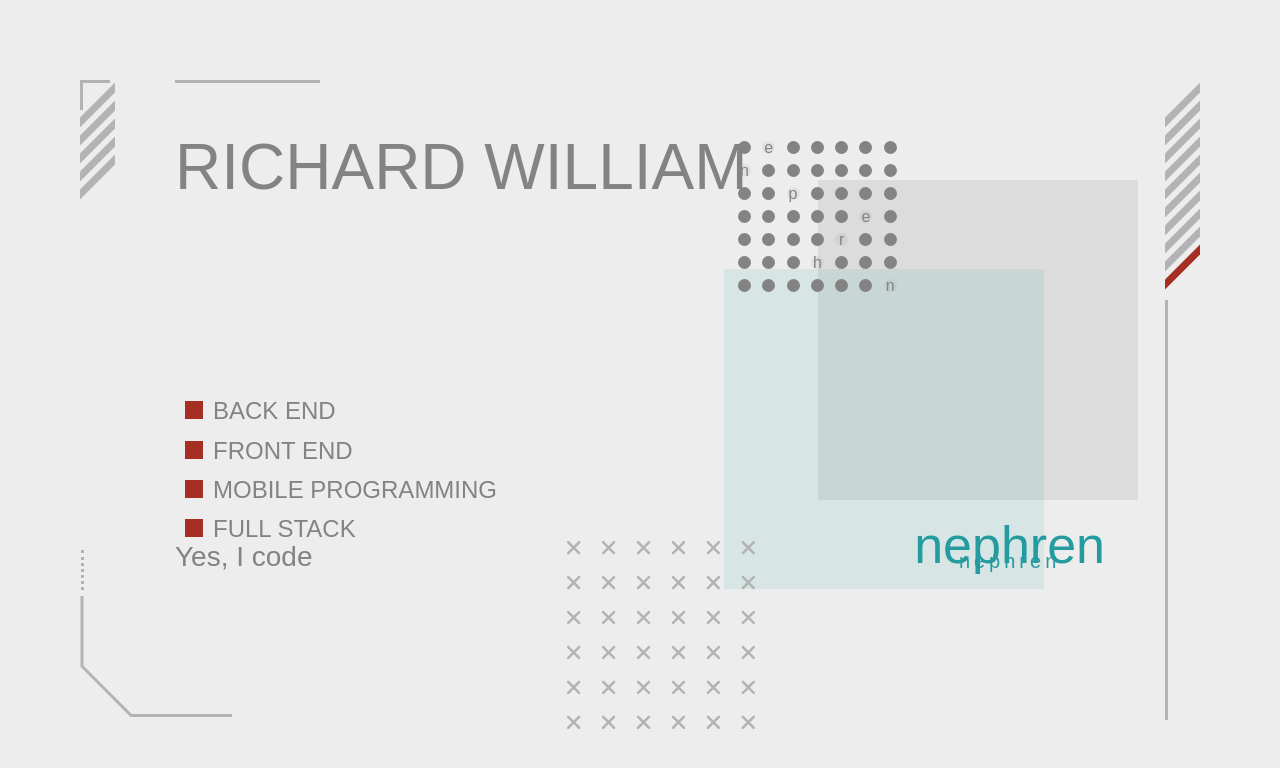
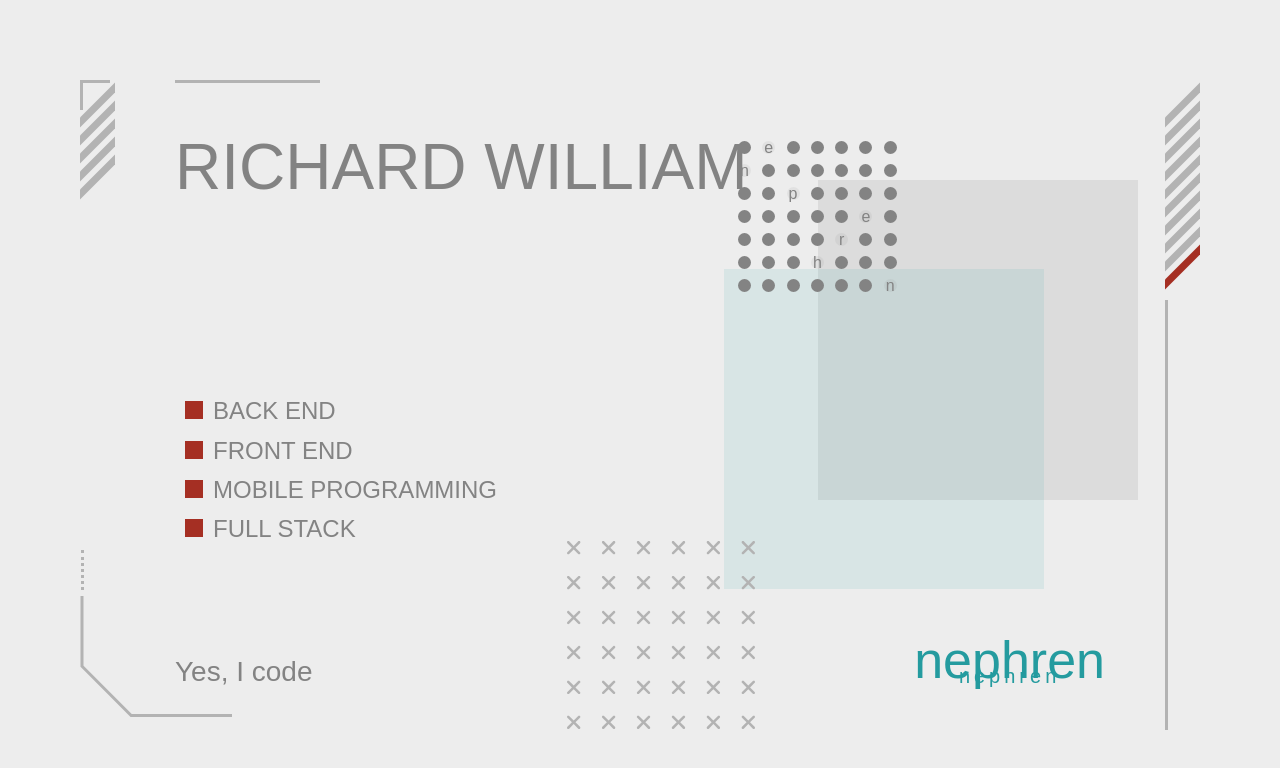
Before and after one commit to richard483/nephren-ui-revamp, a React (Vite) app: page / in a window 1280 px wide. Shown: the top 768 px of the page. Built offline with nearby package versions, Linux system fonts and the light colour scheme; a web font is replaced by a local one.

Commit message:
fix: removed calc

```diff
--- a/src/component/BorderLine/BorderLine.scss
+++ b/src/component/BorderLine/BorderLine.scss
@@ -53,7 +53,7 @@
     height: 0;
   }
   100% {
-    height: calc(100vh - 380px);
+    height: calc(100vh - 370px);
   }
 }
 
--- a/src/component/HeroSection/HeroSection.scss
+++ b/src/component/HeroSection/HeroSection.scss
@@ -8,8 +8,8 @@ body {
   display: flex;
   flex-direction: column;
   position: relative;
-  padding: 16.67vh 0;
-  height: calc(100% - 2 * 180px);
+  padding: 16.67vh 0 14vh;
+  height: 100%;
   justify-content: space-between;
 }
 
--- a/src/index.scss
+++ b/src/index.scss
@@ -3,6 +3,7 @@
 * {
   margin: 0;
   padding: 0;
+  box-sizing: border-box;
 }
 
 html, body {
@@ -13,7 +14,7 @@ html, body {
 
 #root {
   height: 100%;
-  width: calc(100% - 2 * 175px);
+  width: 100%;
   padding: 0 175px;
   text-align: center;
   font-family: "Aldrich", sans-serif;
```
